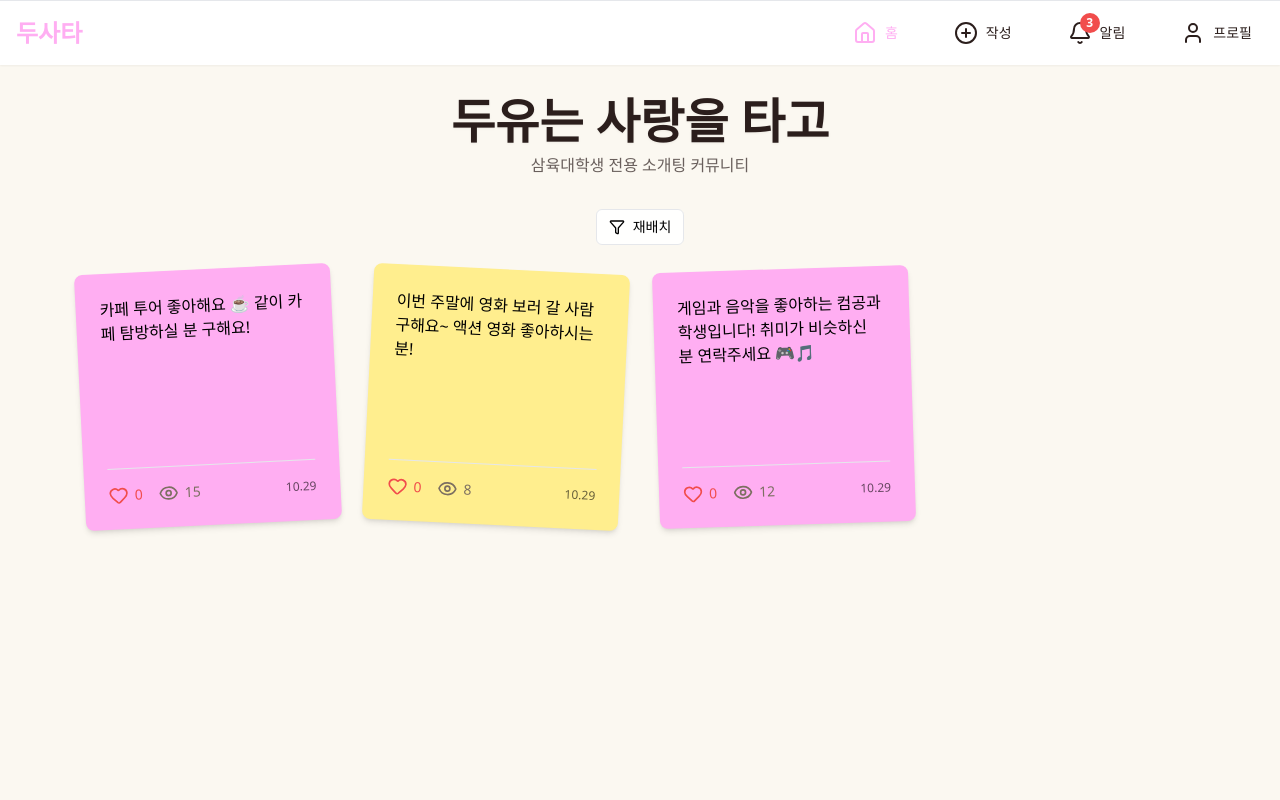
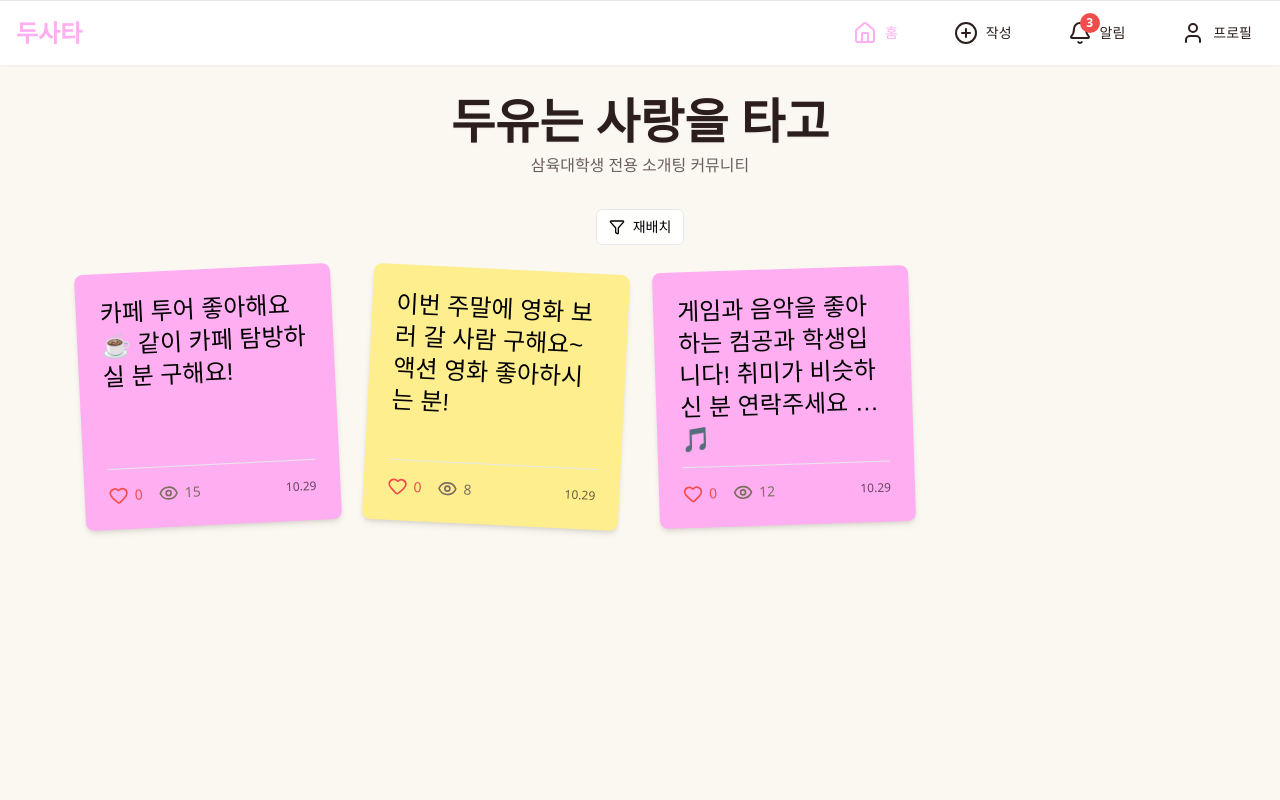
Before and after one commit to Tim3208/dusata, a React (Vite) app: page / in a window 1280 px wide. Shown: the top 800 px of the page. Built offline with nearby package versions, Linux system fonts and the light colour scheme; a web font is replaced by a local one.

Commit message:
feat: font update

```diff
--- a/src/components/_common/PostCard/index.jsx
+++ b/src/components/_common/PostCard/index.jsx
@@ -49,6 +49,21 @@ const PostCard = ({ post, currentUserId, onLike, onClick, onView }) => {
     return `${d.getMonth() + 1}.${d.getDate()}`;
   };
 
+  const fontClassFor = (f) => {
+    switch (f) {
+      case "Dahaeng":
+        return "font-Dahaeng";
+      case "DongwhaTtobbok":
+        return "font-DongwhaTtobbok";
+      case "NotGothicButGoding":
+        return "font-NotGothicButGoding";
+      case "GaramYeonGeot":
+        return "font-GaramYeonGeot";
+      default:
+        return "font-sans";
+    }
+  };
+
   return (
     <Card
       className={cn(
@@ -60,7 +75,12 @@ const PostCard = ({ post, currentUserId, onLike, onClick, onView }) => {
       onClick={handleView}
     >
       {/* Content - only bio */}
-      <p className="text-sm md:text-base leading-relaxed mb-auto whitespace-pre-wrap line-clamp-4 flex-grow">
+      <p
+        className={cn(
+          "text-sm md:text-2xl leading-relaxed mb-auto whitespace-pre-wrap line-clamp-4 flex-grow",
+          fontClassFor(post?.font)
+        )}
+      >
         {post.introduction}
       </p>
 
--- a/src/components/_common/PostDetailModal/index.jsx
+++ b/src/components/_common/PostDetailModal/index.jsx
@@ -9,6 +9,7 @@ import {
   Phone,
   MessageCircle,
   VenusAndMars,
+  Eye,
 } from "lucide-react";
 import { Button } from "@/components/ui/button";
 import { cn } from "@/lib/utils";
@@ -29,7 +30,9 @@ const PostDetailModal = ({
   const [isLiked, setIsLiked] = useState(() =>
     Boolean(post?.likedBy?.includes?.(currentUserId))
   );
-  const [likeCount, setLikeCount] = useState(() => post?.likeCount ?? 0);
+  const [bookmarkCount, setBookmarkCount] = useState(
+    () => post?.bookmarkCount ?? 0
+  );
   const [hasViewed, setHasViewed] = useState(() => {
     try {
       const viewed = JSON.parse(localStorage.getItem("viewedPosts") || "{}");
@@ -55,7 +58,7 @@ const PostDetailModal = ({
   // post 또는 currentUserId가 바뀔 때 내부 상태를 동기화
   useEffect(() => {
     setIsLiked(Boolean(post?.likedBy?.includes?.(currentUserId)));
-    setLikeCount(post?.likeCount ?? 0);
+    setBookmarkCount(post?.bookmarkCount ?? 0);
     setViewCount(post?.clickCount ?? 0);
     try {
       const viewed = JSON.parse(localStorage.getItem("viewedPosts") || "{}");
@@ -72,7 +75,7 @@ const PostDetailModal = ({
     e?.stopPropagation();
     const nextLiked = !isLiked;
     setIsLiked(nextLiked);
-    setLikeCount((c) => (nextLiked ? c + 1 : Math.max(0, c - 1)));
+    setBookmarkCount((c) => (nextLiked ? c + 1 : Math.max(0, c - 1)));
     // 부모 컴포넌트에 좋아요 토글 알림 (알림 생성은 부모에서 처리)
     onLike?.(post.postId, nextLiked, currentUserId);
   };
@@ -80,6 +83,21 @@ const PostDetailModal = ({
   const handleOverlayClick = (e) => {
     if (e.target === e.currentTarget) {
       onOpenChange(false);
+    }
+  };
+
+  const fontClassFor = (f) => {
+    switch (f) {
+      case "Dahaeng":
+        return "font-Dahaeng";
+      case "DongwhaTtobbok":
+        return "font-DongwhaTtobbok";
+      case "NotGothicButGoding":
+        return "font-NotGothicButGoding";
+      case "GaramYeonGeot":
+        return "font-GaramYeonGeot";
+      default:
+        return "font-sans";
     }
   };
 
@@ -117,17 +135,26 @@ const PostDetailModal = ({
         >
           {/* Bio */}
           <div className="flex-grow my-6">
-            <p className="text-base leading-relaxed whitespace-pre-wrap">
+            <p
+              className={cn(
+                "text-base leading-relaxed whitespace-pre-wrap",
+                fontClassFor(post.font)
+              )}
+            >
               {post.introduction}
             </p>
           </div>
 
-          {/* Like button */}
+          {/* Bookmark button */}
           <div className="flex items-center gap-2 pt-4 border-t border-current/20">
+            <div className="flex justify-start gap-4">
               <Button
                 variant="ghost"
                 size="sm"
-              className={cn("gap-1.5", isLiked && "text-red-500")}
+                className={cn(
+                  "gap-1.5 text-red-500",
+                  isLiked && "text-red-500"
+                )}
                 onClick={handleLike}
               >
                 <Heart
@@ -136,8 +163,15 @@ const PostDetailModal = ({
                     isLiked && "fill-current animate-heart-bounce"
                   )}
                 />
-              <span className="font-medium">{likeCount}</span>
+                <span className="font-medium">{bookmarkCount}</span>
               </Button>
+              <div className="flex items-center gap-1.5">
+                <Eye className="h-5 w-5 text-brown-80" />
+                <span className="text-sm font-regular text-brown-80">
+                  {viewCount}
+                </span>
+              </div>
+            </div>
             <span className="text-xs opacity-60 ml-auto">
               {new Date(post.createdAt).toLocaleDateString("ko-KR", {
                 year: "numeric",
@@ -164,7 +198,7 @@ const PostDetailModal = ({
             </div>
 
             <div className="flex items-center gap-1 text-sm">
-              <User className="h-4 w-4 text-brown-80" />
+              <VenusAndMars className="h-4 w-4 text-brown-80" />
               <span className="text-brown-80">성별:</span>
               <span className="ml-1 font-medium">
                 {post.showName ? post.name : "비공개"}
@@ -220,13 +254,6 @@ const PostDetailModal = ({
               </div>
             )}
           </div>
-
-          {/* Action buttons */}
-          <div className="flex gap-2 pt-4">
-            <Button className="flex-1 bg-accent hover:bg-accent/90">
-              관심 표시하기
-            </Button>
-          </div>
         </div>
       </div>
     </div>
```
Also changed, not shown: src/lib/dummyData.js. Lines whose indentation alone changed are shown as unchanged.
